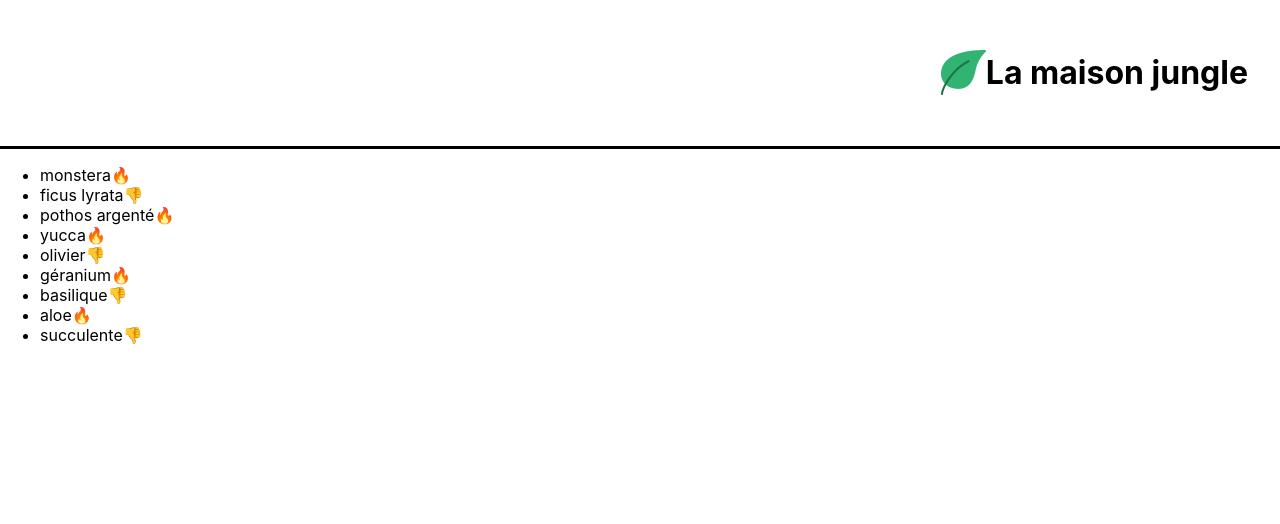
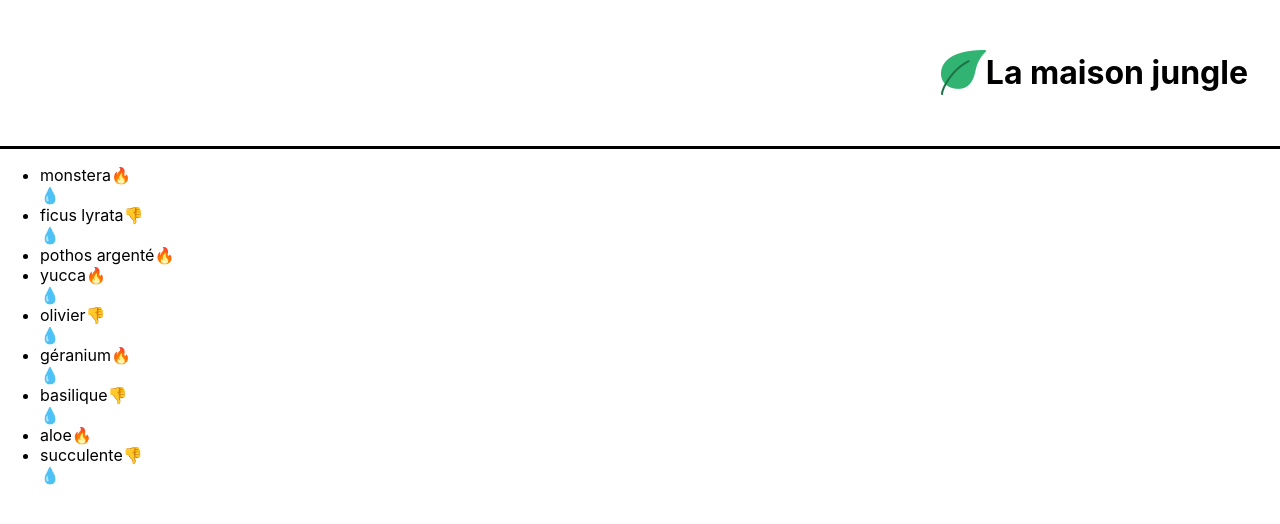
Before and after one commit to niemet0502/la-maison-jungle, a React (Create React App) app: page / in a window 1280 px wide. Shown: the top 524 px of the page. Built offline with nearby package versions, Linux system fonts and the light colour scheme.

Commit message:
main :: added new params in Shopping List

```diff
--- a/src/components/CareScale.js
+++ b/src/components/CareScale.js
@@ -1,11 +1,15 @@
 import React from 'react'
 
-function CareScale() {
+function CareScale({ scaleValue, careType }) {
+  const range = [1, 2, 3]
+
+  const scaleType = careType === 'light' ? '☀️' : '💧'
+
   return (
-    <div>
-
-    </div>
+      <div>
+          {range.map((rangeElem) => scaleValue >= rangeElem ? <span key={rangeElem.toString()}>{scaleType}</span> : null
+          )}
+      </div>
   )
 }
-
 export default CareScale
--- a/src/components/ShoppingList.js
+++ b/src/components/ShoppingList.js
@@ -1,5 +1,6 @@
 import React from 'react'
 import {plantList} from "../data/plantList"
+import CareScale from "./CareScale"
 function ShoppingList() {
 
   return (
@@ -8,6 +9,7 @@
         <li key={ plant.id }>
             {plant.name}
             {plant.isBestSale ? <span>🔥</span> : <span>👎</span>}
+            <CareScale scaleValue={plant.light} />
         </li>
       ))}
     </ul>
```
Also changed, not shown: src/assets/1_SeulDXBf8VFzxW35G_XJ-w.jpeg (added).
